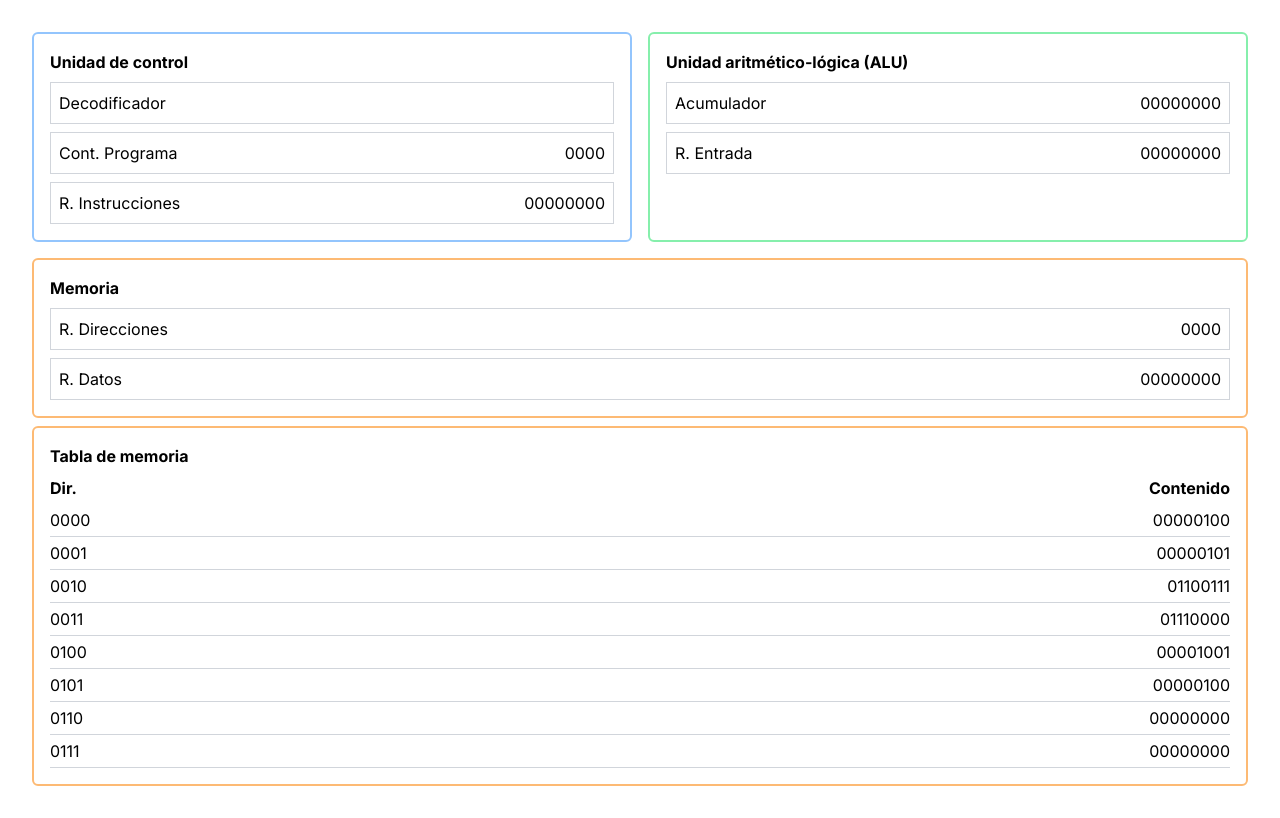
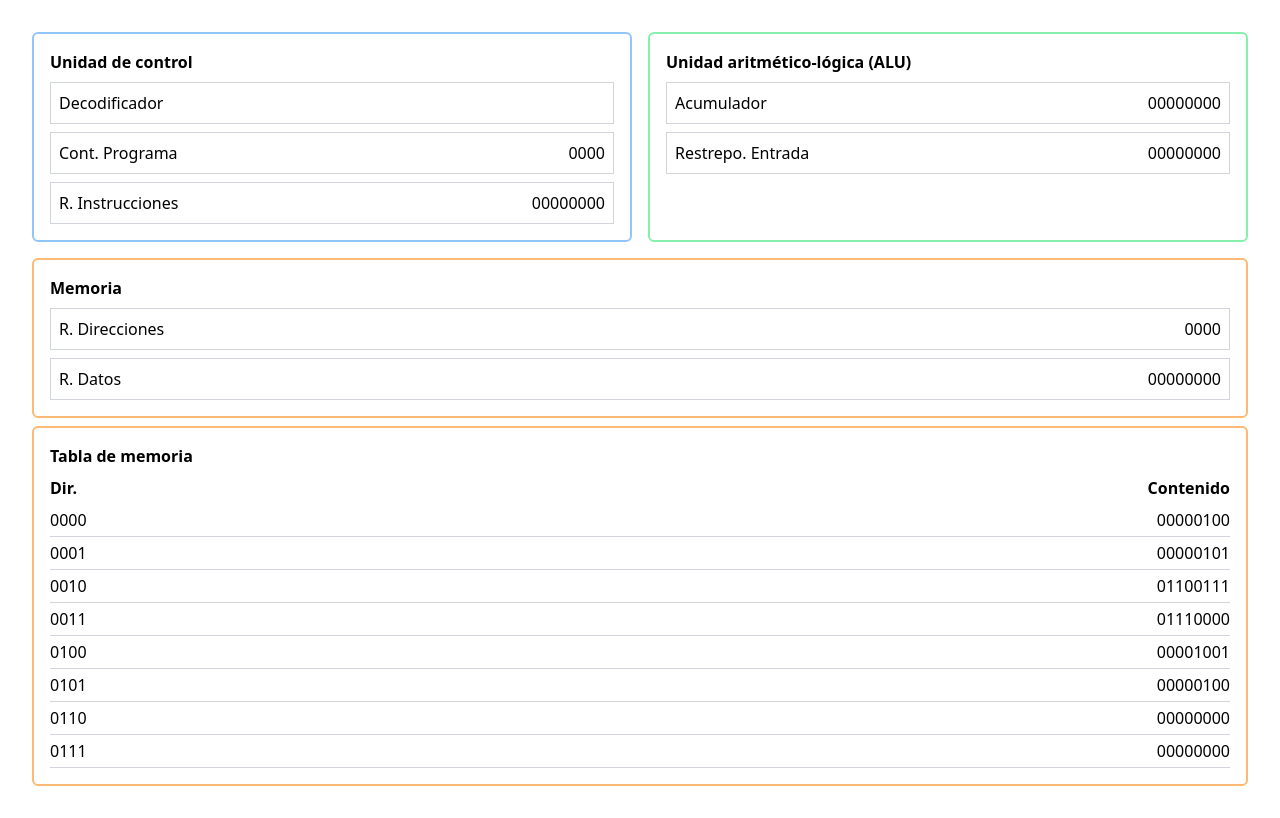
Before and after one commit to gonzagandres2002/calculadora, a Next.js app: page / in a window 1280 px wide. Built offline with nearby package versions, Linux system fonts and the light colour scheme.

Commit message:
Cambio fondo y Restrepo

```diff
--- a/src/app/layout.jsx
+++ b/src/app/layout.jsx
@@ -11,7 +11,7 @@ export const metadata = {
 export default function RootLayout({ children }) {
   return (
     <html lang="en">
-      <body className={inter.className}>{children}</body>
+      <body className="">{children}</body>
     </html>
   );
 }
--- a/src/components/alu.jsx
+++ b/src/components/alu.jsx
@@ -9,7 +9,7 @@ export default function alu() {
               <span>00000000</span>
             </div>
             <div className="border border-gray-300 p-2 flex justify-between">
-              <span>R. Entrada</span>
+              <span>Restrepo. Entrada</span>
               <span>00000000</span>
             </div>
           </div>
```
